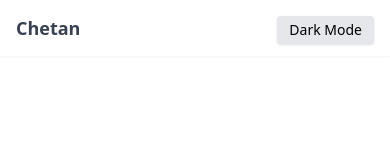
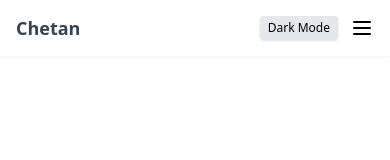
Before and after one commit to Chetan96k/portfolio, a React (Vite) app: page / in a window 390 px wide. Shown: the top 160 px of the page. Built offline with nearby package versions, Linux system fonts and the light colour scheme; the HTML template or start-up script is replaced by a standard one.

Commit message:
fix dark mode bug

```diff
--- a/src/App.jsx
+++ b/src/App.jsx
@@ -35,15 +35,7 @@ export default function App() {
 
   return (
     <main className="min-h-screen bg-white text-black dark:bg-black dark:text-white font-sans transition-colors duration-300">
-      {/* Theme Toggle Button */}
-      <button
-        onClick={() => setIsDark(!isDark)}
-        className="fixed top-4 right-4 z-[999] px-3 py-1 rounded bg-gray-200 dark:bg-gray-800 text-sm dark:text-white shadow"
-      >
-        {isDark ? "Light Mode" : "Dark Mode"}
-      </button>
-
-      <Navbar />
+      <Navbar isDark={isDark} toggleDarkMode={() => setIsDark(!isDark)} />
       <Hero />
       <Projects />
       <About />
--- a/src/components/Navbar.jsx
+++ b/src/components/Navbar.jsx
@@ -1,7 +1,7 @@
 import React, { useState } from "react";
 import { Menu, X } from "lucide-react";
 
-export default function Navbar() {
+export default function Navbar({ isDark, toggleDarkMode }) {
   const [isOpen, setIsOpen] = useState(false);
 
   const navLinks = [
@@ -17,14 +17,16 @@ export default function Navbar() {
   ];
 
   return (
-    <nav className="sticky top-0 z-50  shadow-sm w-full">
+    <nav className="sticky top-0 z-50 shadow-sm w-full">
       {/* Navbar container */}
-      <div className="bg-white/20 dark:bg-white/10 backdrop-blur flex items-center justify-between md:justify-center h-14 w-full px-4">
-        {/* Logo - visible only in mobile */}
-        <div className="text-lg font-semibold text-gray-700 md:hidden">Chetan</div>
+      <div className="relative bg-white/20 dark:bg-white/10 backdrop-blur h-14 w-full flex items-center px-4">
+        {/* Mobile Logo (left) */}
+        <div className="text-lg font-semibold text-gray-700 dark:text-gray-200 md:hidden">
+          Chetan
+        </div>
 
-        {/* Desktop Links */}
-        <div className="hidden md:flex space-x-8 font-medium text-sm text-gray-700 dark:text-gray-200">
+        {/* Desktop Nav Links (centered absolutely) */}
+        <div className="hidden md:flex absolute left-1/2 -translate-x-1/2 space-x-8 font-medium text-sm text-gray-700 dark:text-gray-200">
           {navLinks.map(({ href, label, external }) => (
             <a
               key={label}
@@ -38,8 +40,27 @@ export default function Navbar() {
           ))}
         </div>
 
-        {/* Mobile menu icon */}
-        <div className="md:hidden">
+        {/* Dark Mode Button (right) - desktop only */}
+        <div className="hidden md:block absolute right-4">
+          <button
+            onClick={toggleDarkMode}
+            className="px-3 py-1 rounded bg-gray-200 dark:bg-gray-800 text-sm dark:text-white shadow"
+          >
+            {isDark ? "Light Mode" : "Dark Mode"}
+          </button>
+        </div>
+
+        {/* Mobile controls (right) */}
+        <div className="flex items-center space-x-3 md:hidden ml-auto">
+          {/* Dark mode toggle button */}
+          <button
+            onClick={toggleDarkMode}
+            className="px-2 py-1 rounded bg-gray-200 dark:bg-gray-800 text-xs dark:text-white shadow"
+          >
+            {isDark ? "Light Mode" : "Dark Mode"}
+          </button>
+
+          {/* Menu icon */}
           <button onClick={() => setIsOpen(!isOpen)} aria-label="Toggle menu">
             {isOpen ? <X size={24} /> : <Menu size={24} />}
           </button>
```
